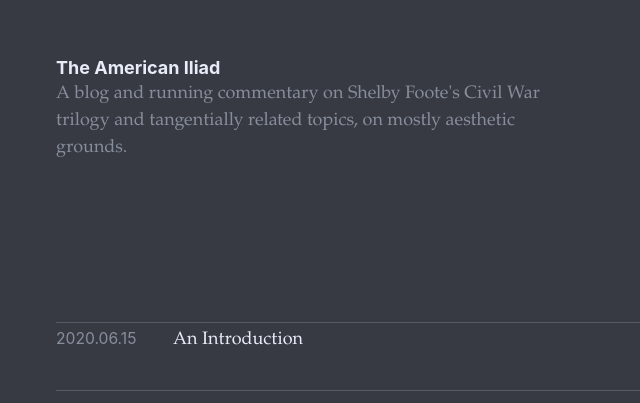
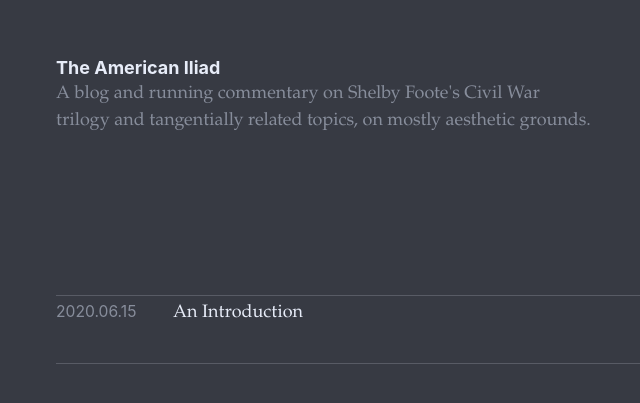
Before and after one commit to zackkrida/americaniliad, a Next.js app: page / in a window 1280 px wide. Shown: the part 139-542 px from the top of the page, without its empty margins (269-909 px from the left). Built offline with nearby package versions, Linux system fonts and the light colour scheme.

Commit message:
widen subtitle

```diff
--- a/app.css
+++ b/app.css
@@ -224,7 +224,7 @@
 main header p {
   margin: 0;
   color: var(--color-mid);
-  max-width: 27em;
+  max-width: 30em;
 }
 
 main,
```
